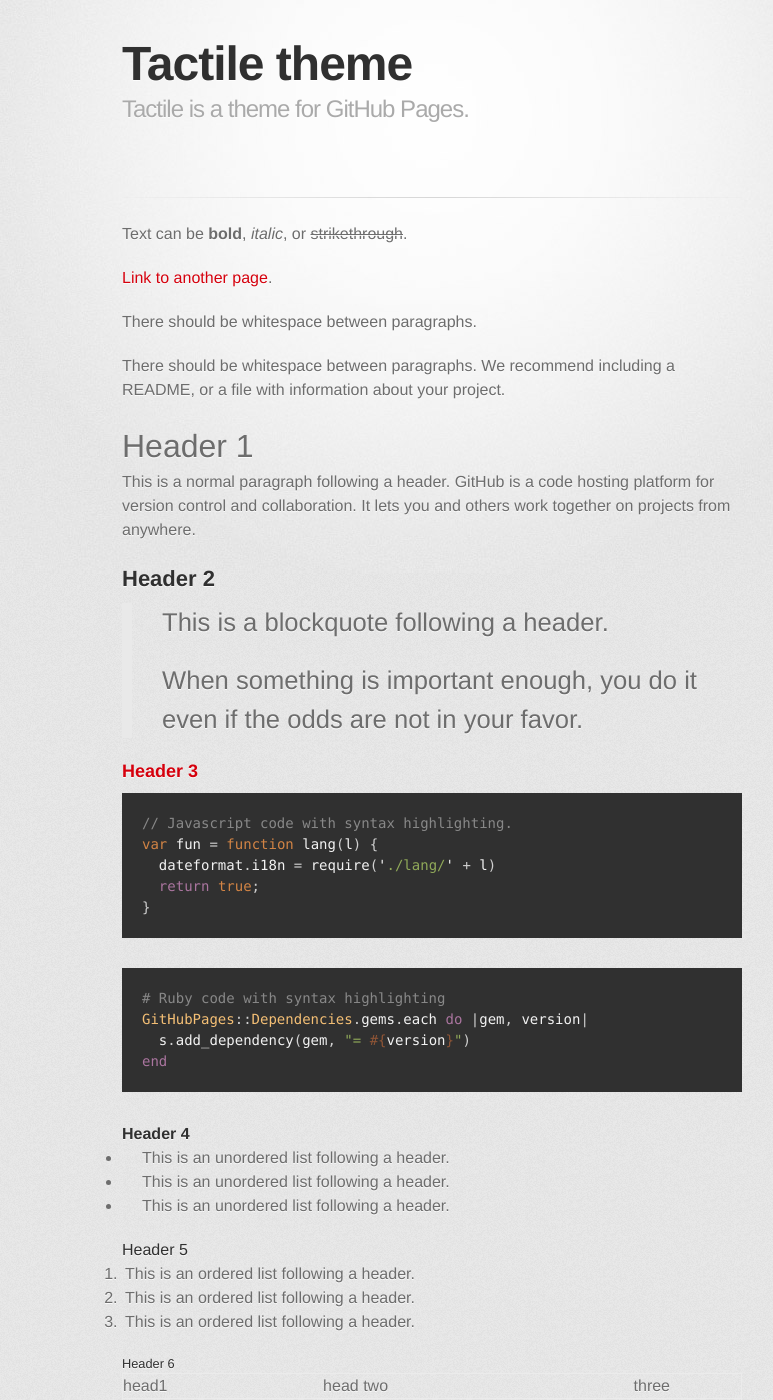
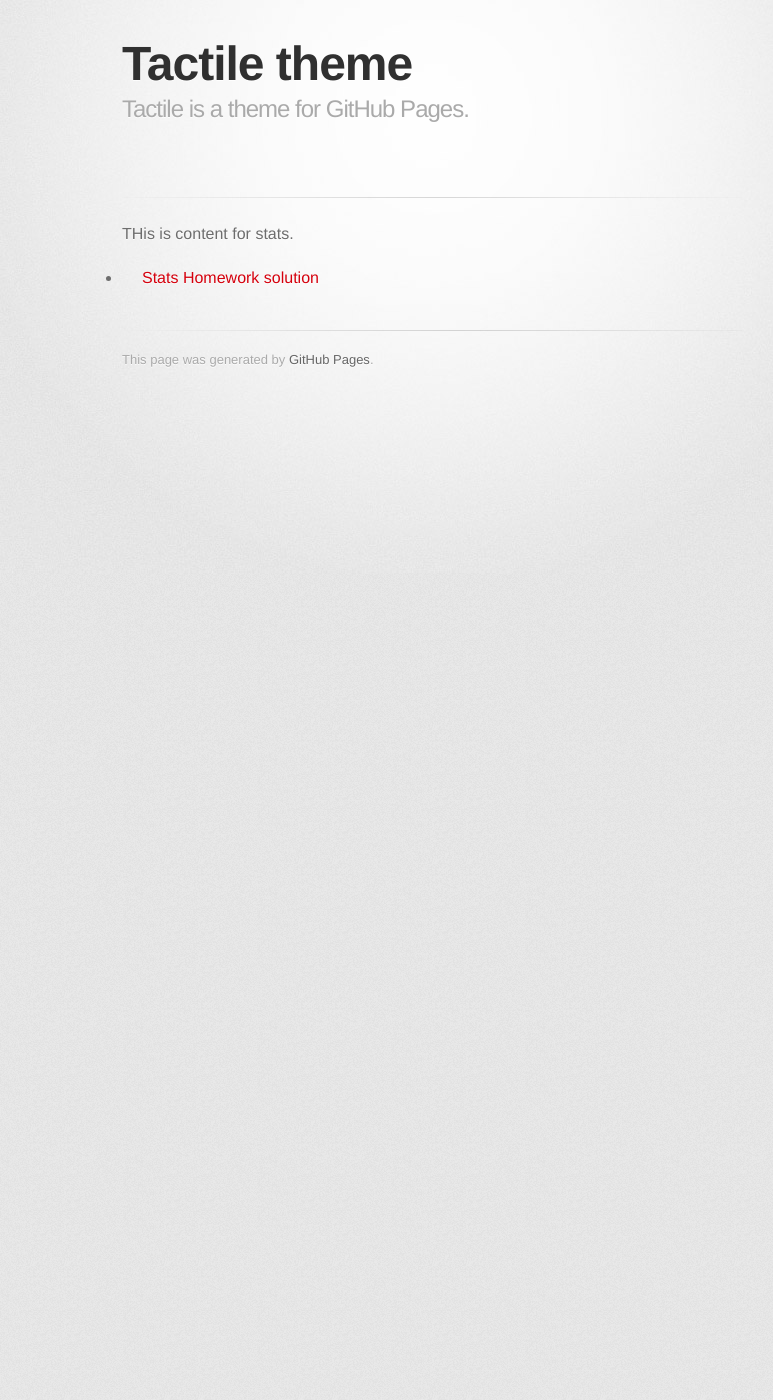
Before and after one commit to bmarlin96/bmarlin96.github.io, a Jekyll site: the page built from index.md, in a window 1280 px wide and 1400 px high. Shown: the whole window, without its empty margins (208-981 px from the left). Built offline with Jekyll 4.4.1, drawn with Linux system fonts in a browser that asks for light colours; some web fonts are replaced; our own code applies the rules of GitHub Pages for plain Markdown files; some of the changed text lies outside the part shown.

Commit message:
Update index.md

````diff
--- a/index.md
+++ b/index.md
@@ -3,122 +3,5 @@
 description: The titles and descriptions can be changed
 ---
 
-Text can be **bold**, _italic_, or ~~strikethrough~~.
-
-[Link to another page](./another-page.html).
-
-There should be whitespace between paragraphs.
-
-There should be whitespace between paragraphs. We recommend including a README, or a file with information about your project.
-
-# Header 1
-
-This is a normal paragraph following a header. GitHub is a code hosting platform for version control and collaboration. It lets you and others work together on projects from anywhere.
-
-## Header 2
-
-> This is a blockquote following a header.
->
-> When something is important enough, you do it even if the odds are not in your favor.
-
-### Header 3
-
-```js
-// Javascript code with syntax highlighting.
-var fun = function lang(l) {
-  dateformat.i18n = require('./lang/' + l)
-  return true;
-}
-```
-
-```ruby
-# Ruby code with syntax highlighting
-GitHubPages::Dependencies.gems.each do |gem, version|
-  s.add_dependency(gem, "= #{version}")
-end
-```
-
-#### Header 4
-
-*   This is an unordered list following a header.
-*   This is an unordered list following a header.
-*   This is an unordered list following a header.
-
-##### Header 5
-
-1.  This is an ordered list following a header.
-2.  This is an ordered list following a header.
-3.  This is an ordered list following a header.
-
-###### Header 6
-
-| head1        | head two          | three |
-|:-------------|:------------------|:------|
-| ok           | good swedish fish | nice  |
-| out of stock | good and plenty   | nice  |
-| ok           | good `oreos`      | hmm   |
-| ok           | good `zoute` drop | yumm  |
-
-### There's a horizontal rule below this.
-
-* * *
-
-### Here is an unordered list:
-
-*   Item foo
-*   Item bar
-*   Item baz
-*   Item zip
-
-### And an ordered list:
-
-1.  Item one
-1.  Item two
-1.  Item three
-1.  Item four
-
-### And a nested list:
-
-- level 1 item
-  - level 2 item
-  - level 2 item
-    - level 3 item
-    - level 3 item
-- level 1 item
-  - level 2 item
-  - level 2 item
-  - level 2 item
-- level 1 item
-  - level 2 item
-  - level 2 item
-- level 1 item
-
-### Small image
-
-![Octocat](https://assets-cdn.github.com/images/icons/emoji/octocat.png)
-
-### Large image
-
-![Branching](https://guides.github.com/activities/hello-world/branching.png)
-
-
-### Definition lists can be used with HTML syntax.
-
-<dl>
-<dt>Name</dt>
-<dd>Godzilla</dd>
-<dt>Born</dt>
-<dd>1952</dd>
-<dt>Birthplace</dt>
-<dd>Japan</dd>
-<dt>Color</dt>
-<dd>Green</dd>
-</dl>
-
-```
-Long, single-line code blocks should not wrap. They should horizontally scroll if they are too long. This line should be long enough to demonstrate this.
-```
-
-```
-The final element.
-```
+THis is content for stats.
+- [Stats Homework solution](/timeseries/index.md)
````
